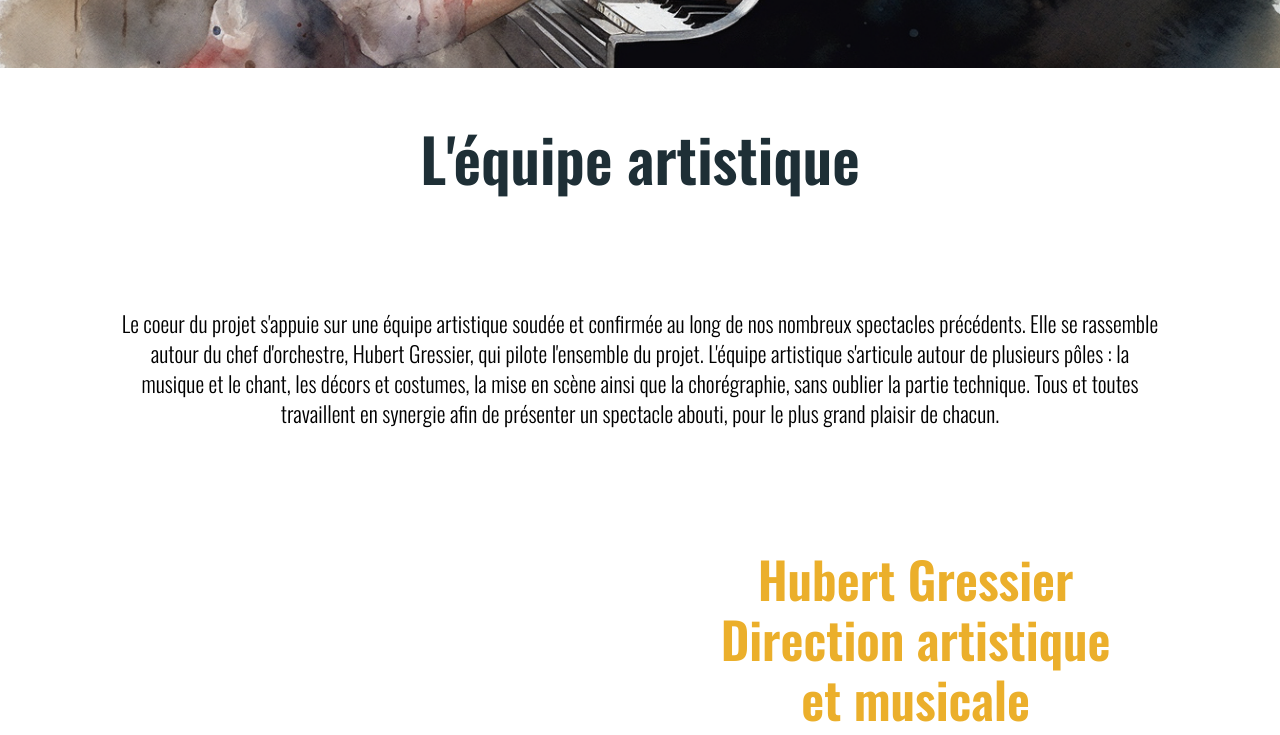
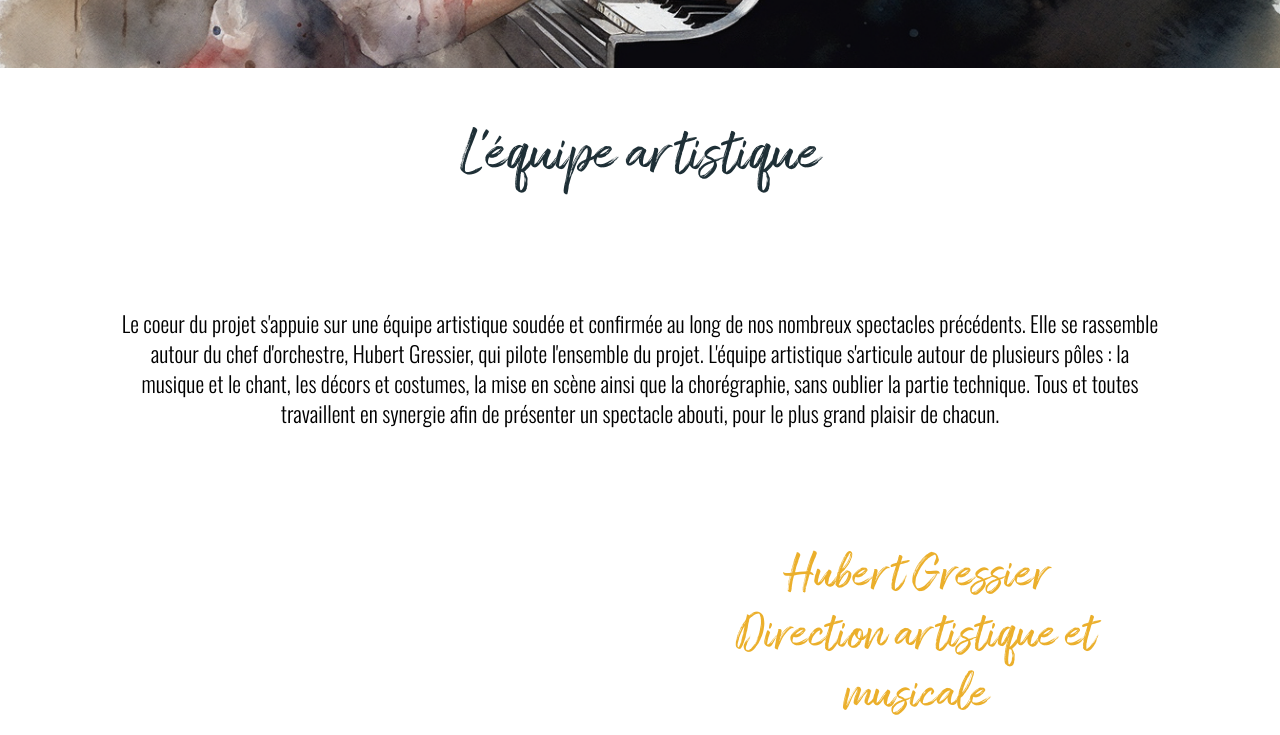
Before and after one commit to louisledoux/orpm-les-miserables, a Next.js app: page /equipe-artistique in a window 1280 px wide. Shown: the part 560-1295 px from the top of the page. Built offline with nearby package versions, Linux system fonts and the light colour scheme.

Commit message:
feat(Typography): add Amithen font

```diff
--- a/src/components/Typography/Typography.tsx
+++ b/src/components/Typography/Typography.tsx
@@ -1,4 +1,7 @@
 import React from 'react';
+import localFont from 'next/font/local';
+
+const amithenFont = localFont({ src: '../../assets/font/amithen.ttf' });
 
 interface Props {
   children: React.ReactNode,
@@ -19,37 +22,37 @@ interface TitleProps extends Props {
   level: number,
 }
 function Title({ children, level, className = '' }: TitleProps) {
-  const commonClassNames = `text-primary font-semibold whitespace-pre-line ${className}`;
+  const commonClassNames = `whitespace-pre-line ${className}`;
 
   switch (level) {
     case 5:
       return (
-        <h5 className={`${commonClassNames} text-xl`}>
+        <h5 className={`${commonClassNames} text-primary font-semibold text-xl`}>
           {children}
         </h5>
       );
     case 4:
       return (
-        <h4 className={`${commonClassNames} text-h4`}>
+        <h4 className={`${commonClassNames} text-primary font-semibold text-h4`}>
           {children}
         </h4>
       );
     case 3:
       return (
-        <h3 className={`${commonClassNames} text-h3`}>
+        <h3 className={`${commonClassNames} text-primary font-semibold text-h3`}>
           {children}
         </h3>
       );
     case 2:
       return (
-        <h2 className={`${commonClassNames} text-h2`}>
+        <h2 className={`${commonClassNames} ${amithenFont.className} font-medium text-primary text-h2`}>
           {children}
         </h2>
       );
     case 1:
     default:
       return (
-        <h1 className={`${commonClassNames} text-6xl m-pageTitle`}>
+        <h1 className={`${commonClassNames} ${amithenFont.className} font-medium text-secondary text-6xl m-pageTitle`}>
           {children}
         </h1>
       );
```
Also changed, not shown: src/assets/font/amithen.ttf (added).
